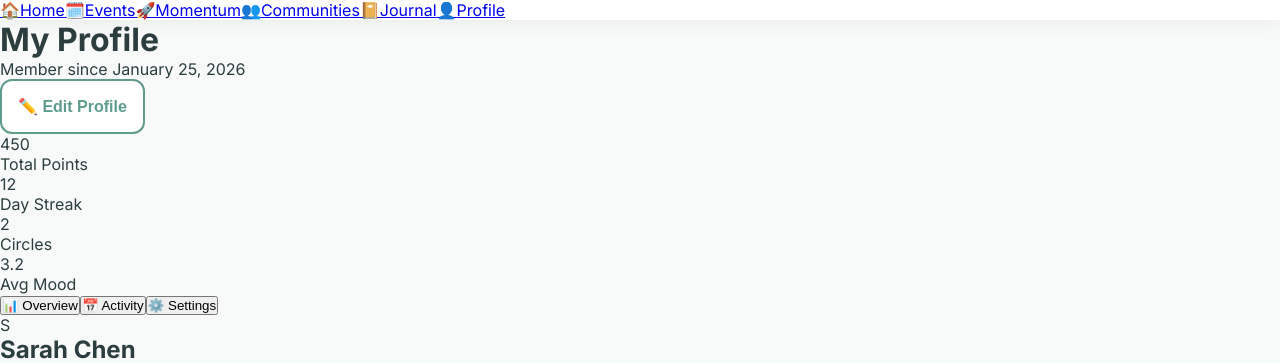
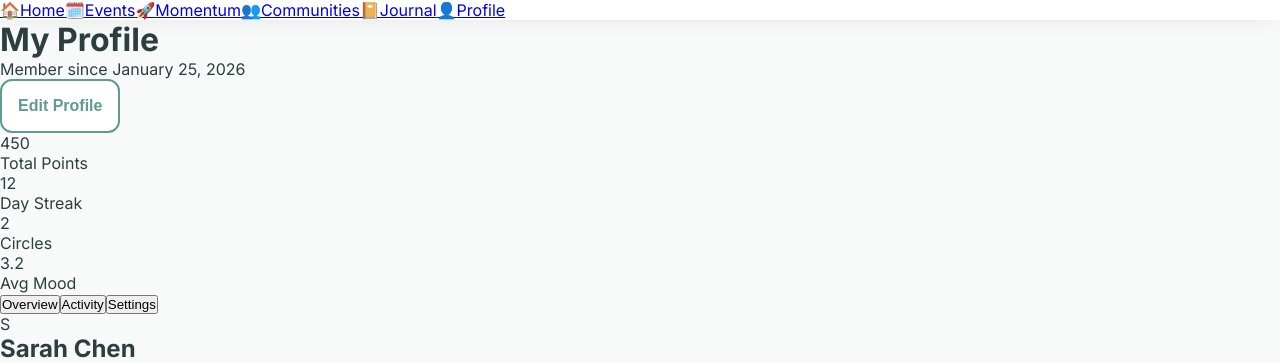
Before and after one commit to AnantK2709/beyond-binary-2026, a React (Vite) app in the folder community-wellbeing-app/: page /profile in a window 1280 px wide. Shown: the part 112-475 px from the top of the page. Built offline with nearby package versions, Linux system fonts and the light colour scheme; no server answers; the HTML template or start-up script is replaced by a standard one.

Commit message:
removed emojis

```diff
--- a/community-wellbeing-app/src/components/components/dashboard/WelcomeCard.jsx
+++ b/community-wellbeing-app/src/components/components/dashboard/WelcomeCard.jsx
@@ -10,10 +10,10 @@ export default function WelcomeCard({ user }) {
 
   const getMotivationalMessage = () => {
     const messages = [
-      "You're building meaningful connections! 🌟",
-      "Every step counts towards wellness 💙",
-      "Your community is growing stronger! 🌱",
-      "Keep showing up for yourself! ✨",
+      "You're building meaningful connections!",
+      "Every step counts towards wellness ",
+      "Your community is growing stronger! ",
+      "Keep showing up for yourself! ",
     ];
     return messages[Math.floor(Math.random() * messages.length)];
   };
--- a/community-wellbeing-app/src/components/components/journal/VoiceJournalRecorder.jsx
+++ b/community-wellbeing-app/src/components/components/journal/VoiceJournalRecorder.jsx
@@ -155,7 +155,7 @@ function VoiceJournalRecorder({ onTranscript, onStatusChange }) {
             className="record-button"
             onClick={startRecording}
           >
-            ⚪️
+            🎤
           </button>
           {/* <TranscriptSection transcript={transcript} /> */}
 
--- a/community-wellbeing-app/src/components/components/profile/EditProfile.jsx
+++ b/community-wellbeing-app/src/components/components/profile/EditProfile.jsx
@@ -45,7 +45,7 @@ export default function EditProfile({ user, onClose }) {
           {/* Header */}
           <div className="flex items-center justify-between mb-6">
             <h2 className="text-2xl font-bold text-gray-900">
-              ✏️ Edit Profile
+              Edit Profile
             </h2>
             <button
               onClick={onClose}
--- a/community-wellbeing-app/src/components/components/profile/ProfilePage.jsx
+++ b/community-wellbeing-app/src/components/components/profile/ProfilePage.jsx
@@ -54,7 +54,7 @@ export default function ProfilePage() {
             onClick={() => setShowEditModal(true)}
             className="btn-secondary w-full md:w-auto"
           >
-            ✏️ Edit Profile
+           Edit Profile
           </button>
         </div>
 
--- a/community-wellbeing-app/src/components/events/EventsList.jsx
+++ b/community-wellbeing-app/src/components/events/EventsList.jsx
@@ -69,7 +69,7 @@ function EventsList({ events, loading }) {
         <div className="card p-4">
           <div className="flex items-center justify-between">
             <div className="flex items-center gap-3">
-              <span className="text-2xl">🎉</span>
+              <span className="text-2xl"></span>
               <div>
                 <h3 className="font-bold text-gray-900">
                   {events.length} {events.length === 1 ? 'Event' : 'Events'} Found
--- a/community-wellbeing-app/src/components/momentum/HabitTracker.jsx
+++ b/community-wellbeing-app/src/components/momentum/HabitTracker.jsx
@@ -189,7 +189,7 @@ function HabitTracker({ onUpdate }) {
 
         {habits.length === 0 ? (
           <div className="text-center py-12">
-            <div className="text-6xl mb-4">🎯</div>
+            <div className="text-6xl mb-4">✅</div>
             <h3 className="text-xl font-bold text-gray-900 mb-2">No Habits Yet</h3>
             <p className="text-gray-600 mb-6">
               Start building positive habits to track your progress!
--- a/community-wellbeing-app/src/pages/DashboardPage.jsx
+++ b/community-wellbeing-app/src/pages/DashboardPage.jsx
@@ -102,7 +102,7 @@ export default function DashboardPage() {
           >
             <div className="flex items-center justify-between">
               <div>
-                <h3 className="text-2xl font-bold mb-2">👥 Explore Communities</h3>
+                <h3 className="text-2xl font-bold mb-2">Explore Communities</h3>
                 <p className="text-sage-100">Join communities, chat with members, create polls, and organize events</p>
               </div>
               <button className="px-6 py-3 bg-white text-sage-600 rounded-lg hover:bg-sage-50 transition-colors font-semibold">
--- a/community-wellbeing-app/src/pages/EventDetailPage.jsx
+++ b/community-wellbeing-app/src/pages/EventDetailPage.jsx
@@ -283,7 +283,7 @@ const isEventPast = () => {
             {event.whatToBring && event.whatToBring.length > 0 && (
               <div className="card p-8">
                 <h2 className="text-2xl font-bold text-gray-900 mb-4 flex items-center gap-2">
-                  <span>🎒</span>
+                  {/* <span>🎒</span> */}
                   What to Bring
                 </h2>
                 <ul className="space-y-3">
--- a/community-wellbeing-app/src/pages/EventsPage.jsx
+++ b/community-wellbeing-app/src/pages/EventsPage.jsx
@@ -156,7 +156,7 @@ function EventsPage() {
                   onClick={() => navigate('/my-events')}
                   className="btn-secondary px-6 py-3 flex items-center gap-2"
                 >
-                  <span>📅</span>
+                  {/* <span>📅</span> */}
                   <span className="hidden sm:inline">My Events</span>
                 </button>
                 <div className="hidden lg:block text-6xl animate-float">
--- a/community-wellbeing-app/src/pages/MomentumPage.jsx
+++ b/community-wellbeing-app/src/pages/MomentumPage.jsx
@@ -127,7 +127,7 @@ function MomentumPage() {
                       : 'text-gray-600 hover:bg-gray-100'
                   }`}
                 >
-                  <span className="mr-2">✅</span>
+                  {/* <span className="mr-2">✅</span> */}
                   Daily Habits
                 </button>
                 <button
@@ -138,7 +138,7 @@ function MomentumPage() {
                       : 'text-gray-600 hover:bg-gray-100'
                   }`}
                 >
-                  <span className="mr-2">🎯</span>
+                  {/* <span className="mr-2">🎯</span> */}
                   30-Day Challenges
                 </button>
                 <button
@@ -149,7 +149,7 @@ function MomentumPage() {
                       : 'text-gray-600 hover:bg-gray-100'
                   }`}
                 >
-                  <span className="mr-2">📊</span>
+                  {/* <span className="mr-2">📊</span> */}
                   Growth Analytics
                 </button>
               </div>
--- a/community-wellbeing-app/src/pages/ProfilePage.jsx
+++ b/community-wellbeing-app/src/pages/ProfilePage.jsx
@@ -57,7 +57,7 @@ export default function ProfilePage() {
             onClick={() => setShowEditModal(true)}
             className="btn-secondary w-full md:w-auto"
           >
-            ✏️ Edit Profile
+            Edit Profile
           </button>
         </div>
 
@@ -91,7 +91,7 @@ export default function ProfilePage() {
                 : 'bg-white text-gray-600 hover:bg-gray-50 border-2 border-gray-200'
             }`}
           >
-            📊 Overview
+            Overview
           </button>
           <button
             onClick={() => setActiveTab('activity')}
@@ -101,7 +101,7 @@ export default function ProfilePage() {
                 : 'bg-white text-gray-600 hover:bg-gray-50 border-2 border-gray-200'
             }`}
           >
-            📅 Activity
+            Activity
           </button>
           <button
             onClick={() => setActiveTab('settings')}
@@ -111,7 +111,7 @@ export default function ProfilePage() {
                 : 'bg-white text-gray-600 hover:bg-gray-50 border-2 border-gray-200'
             }`}
           >
-            ⚙️ Settings
+            Settings
           </button>
         </div>
 
```
Also changed, not shown: community-wellbeing-app/src/components/events/EventDetailSidebar.jsx (+6 -6 lines).
